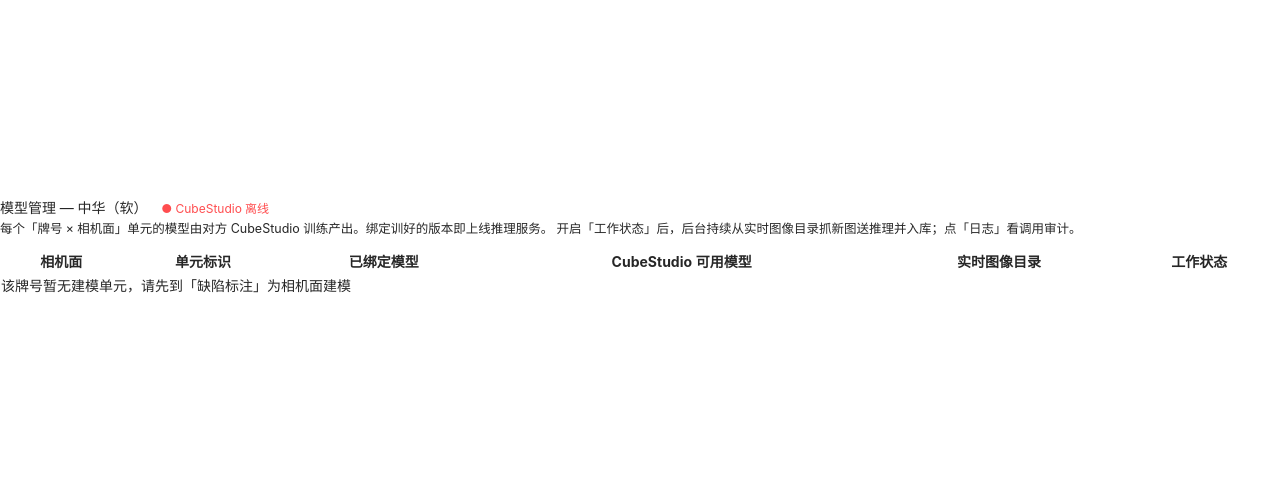
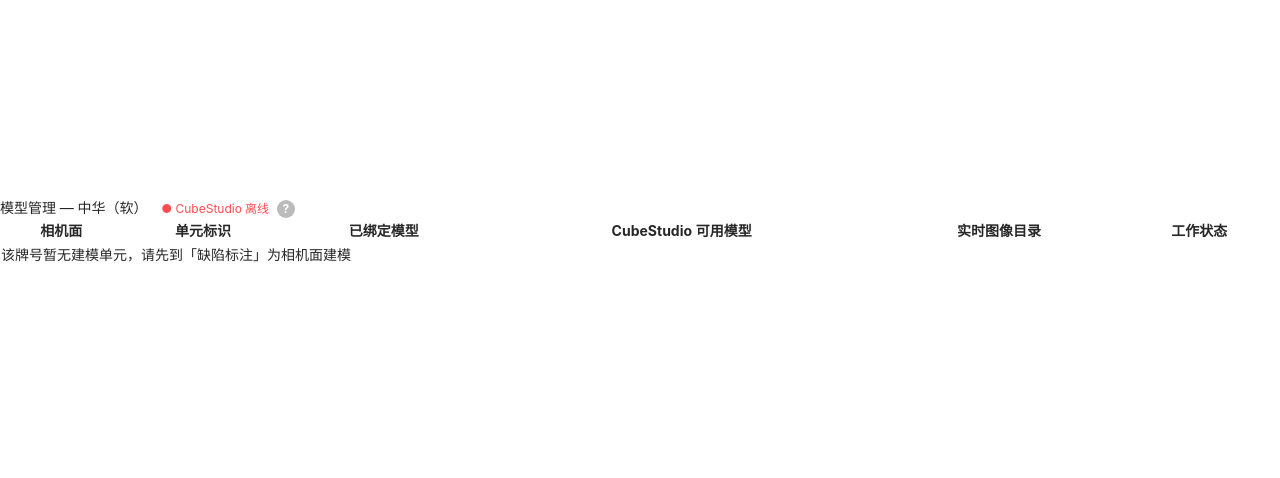
Before and after one commit to weiqisen/analyse_platform, a Flask app: page /model in a window 1280 px wide. Shown: the part 683-1161 px from the top of the page. Run offline with Flask 2, Linux system fonts and the light colour scheme; the visitor is signed in with stand-in values (Sample User, id 1); data that the repository does not hold is empty.

Commit message:
说明文字改为问号悬浮提示图标(.hint-icon)，全局 base.html 统一样式

```diff
--- a/app/templates/base.html
+++ b/app/templates/base.html
@@ -40,6 +40,10 @@
   .breadcrumb .bc-cur { color: var(--text); font-weight: 500; }
   .breadcrumb .bc-line { margin-left: auto; color: var(--text-secondary); }
   .breadcrumb .bc-line b { color: var(--primary); }
+  .hint-icon{display:inline-flex;width:18px;height:18px;border-radius:50%;background:#bbb;color:#fff;
+    font-size:12px;font-weight:700;align-items:center;justify-content:center;cursor:help;
+    vertical-align:middle;margin-left:4px;flex-shrink:0;line-height:1}
+  .hint-icon:hover{background:var(--primary,#00923f)}
 </style>
 </head>
 <body>
--- a/app/templates/model.html
+++ b/app/templates/model.html
@@ -13,15 +13,12 @@
 </aside>
 {% endblock %}
 {% block content %}
-<div class="toolbar">
+<div class="toolbar" style="gap:6px">
   <div class="page-title" style="margin:0">模型管理 — {{ cur_brand or '（未选牌号）' }}
     {% if cs_online %}<span style="font-size:12px;font-weight:400;color:#52c41a;margin-left:10px">● CubeStudio 已连接</span>
     {% else %}<span style="font-size:12px;font-weight:400;color:#ff4d4f;margin-left:10px">● CubeStudio 离线</span>{% endif %}
+    <span class="hint-icon" title="每个「牌号 × 相机面」单元的模型由 CubeStudio 训练产出。绑定训好的版本即上线推理服务。开启「工作状态」后，后台持续从实时图像目录抓新图送推理并入库；点「日志」看调用审计。">?</span>
   </div>
-</div>
-<div style="font-size:12.5px;color:var(--text-secondary);margin-bottom:12px">
-  每个「牌号 × 相机面」单元的模型由对方 CubeStudio 训练产出。绑定训好的版本即上线推理服务。
-  开启「工作状态」后，后台持续从实时图像目录抓新图送推理并入库；点「日志」看调用审计。
 </div>
 <style>
   .switch{position:relative;width:38px;height:20px;border:0;border-radius:11px;background:#ccc;cursor:pointer;padding:0;vertical-align:middle}
```
Also changed, not shown: app/templates/analyze_logs.html (+3 -4 lines), app/templates/collect.html (+3 -4 lines).
